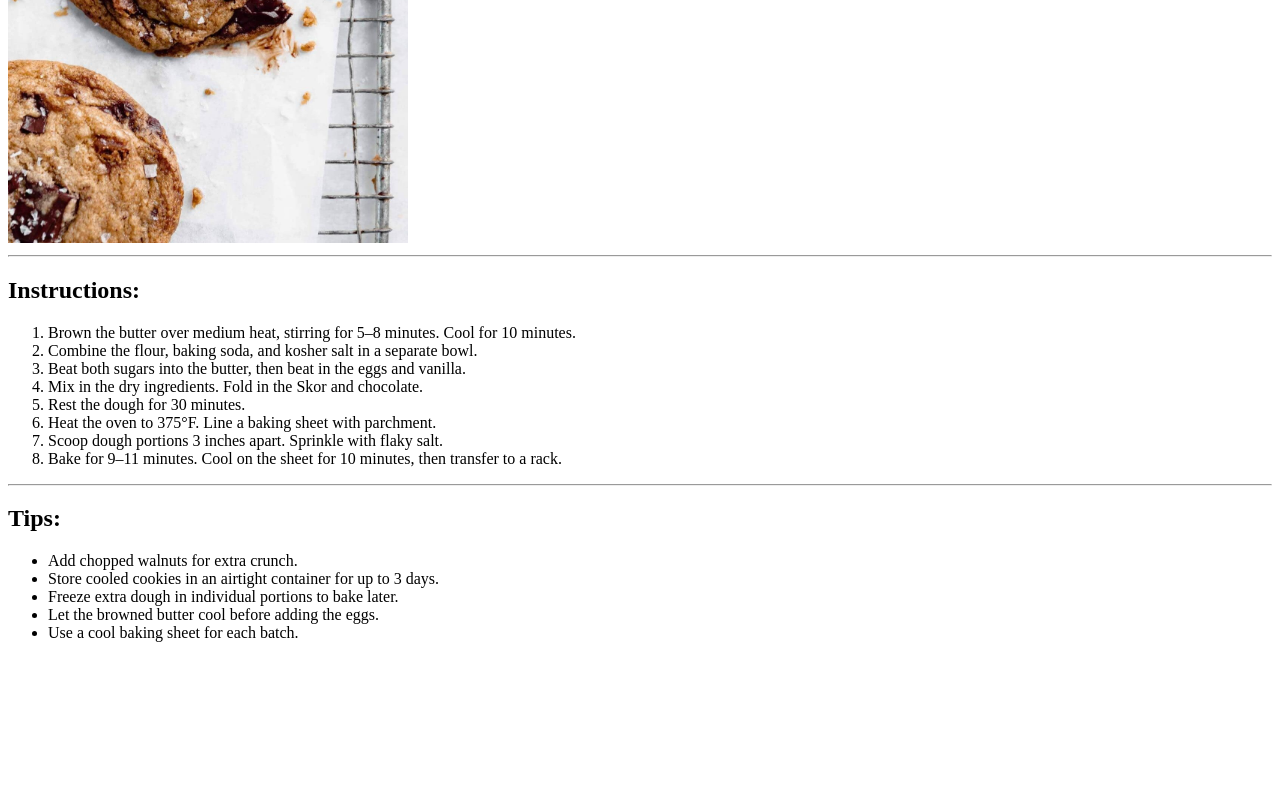
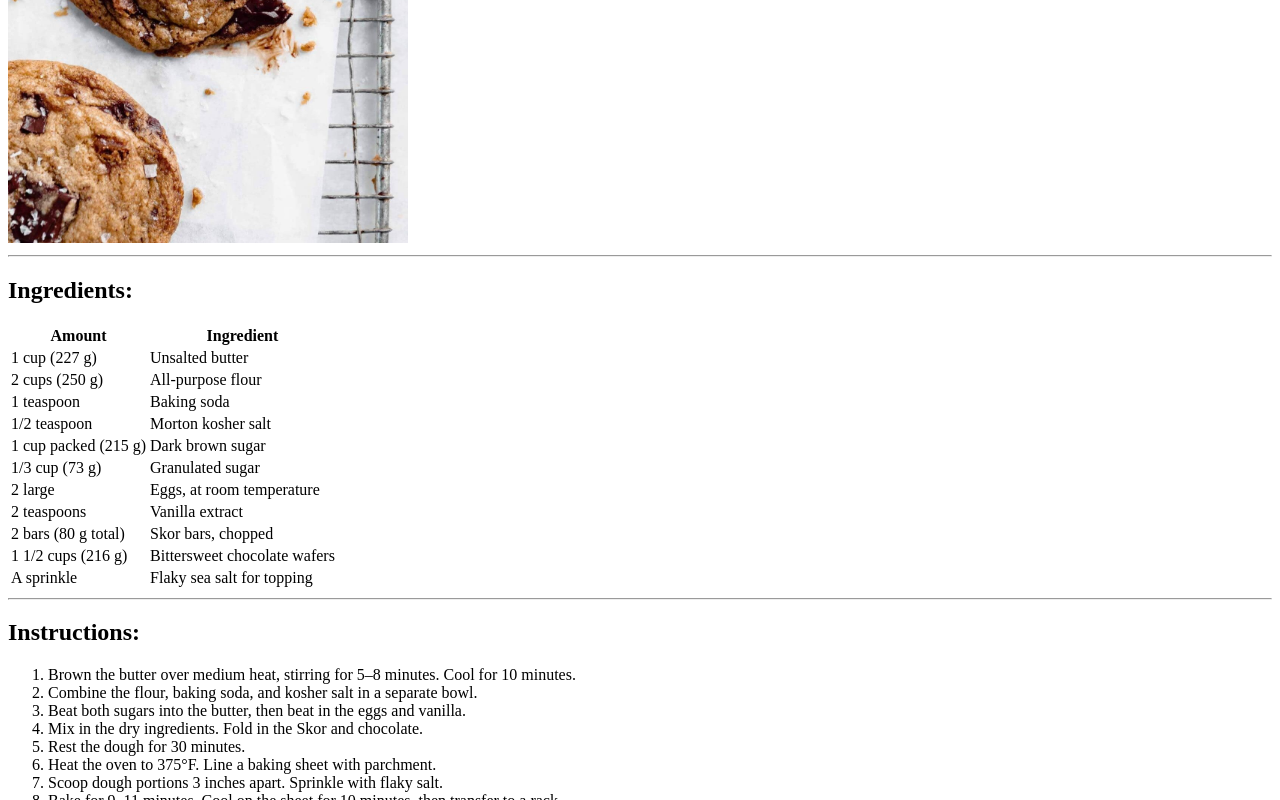
Before and after one commit to alisongenereux-44/alison-cookie-recipe, a plain HTML site: page index.html in a window 1280 px wide. Shown: the part 505-1305 px from the top of the page. Before the commit the page ends 1163 px from the top, so only its background shows below. Drawn offline with Linux system fonts and the light colour scheme.

Commit message:
Add files via upload

```diff
--- a/index.html
+++ b/index.html
@@ -14,6 +14,60 @@
 <p>Brown butter chocolate chip cookies with crunchy Skor toffee pieces.</p>
 <img src="images/skor-cookies.jpg" alt="Skor chocolate chip cookies" width="400">
 <hr>
+<h2>Ingredients:</h2>
+<table>
+    <tr>
+        <th>Amount</th>
+        <th>Ingredient</th>
+    </tr>
+    <tr>
+        <td>1 cup (227 g)</td>
+        <td>Unsalted butter</td>
+    </tr>
+    <tr>
+        <td>2 cups (250 g)</td>
+        <td>All-purpose flour</td>
+    </tr>
+    <tr>
+        <td>1 teaspoon</td>
+        <td>Baking soda</td>
+    </tr>
+    <tr>
+        <td>1/2 teaspoon</td>
+        <td>Morton kosher salt</td>
+    </tr>
+    <tr>
+        <td>1 cup packed (215 g)</td>
+        <td>Dark brown sugar</td>
+    </tr>
+    <tr>
+        <td>1/3 cup (73 g)</td>
+        <td>Granulated sugar</td>
+    </tr>
+    <tr>
+        <td>2 large</td>
+        <td>Eggs, at room temperature</td>
+    </tr>
+    <tr>
+        <td>2 teaspoons</td>
+        <td>Vanilla extract</td>
+    </tr>
+    <tr>
+        <td>2 bars (80 g total)</td>
+        <td>Skor bars, chopped</td>
+    </tr>
+    <tr>
+        <td>1 1/2 cups (216 g)</td>
+        <td>Bittersweet chocolate wafers</td>
+    </tr>
+    <tr>
+        <td>A sprinkle</td>
+        <td>Flaky sea salt for topping</td>
+    </tr>
+</table>
+
+<hr>
+
 <h2>Instructions:</h2>
 <ol>
     <li>Brown the butter over medium heat, stirring for 5–8 minutes. Cool for 10 minutes.</li>
```
